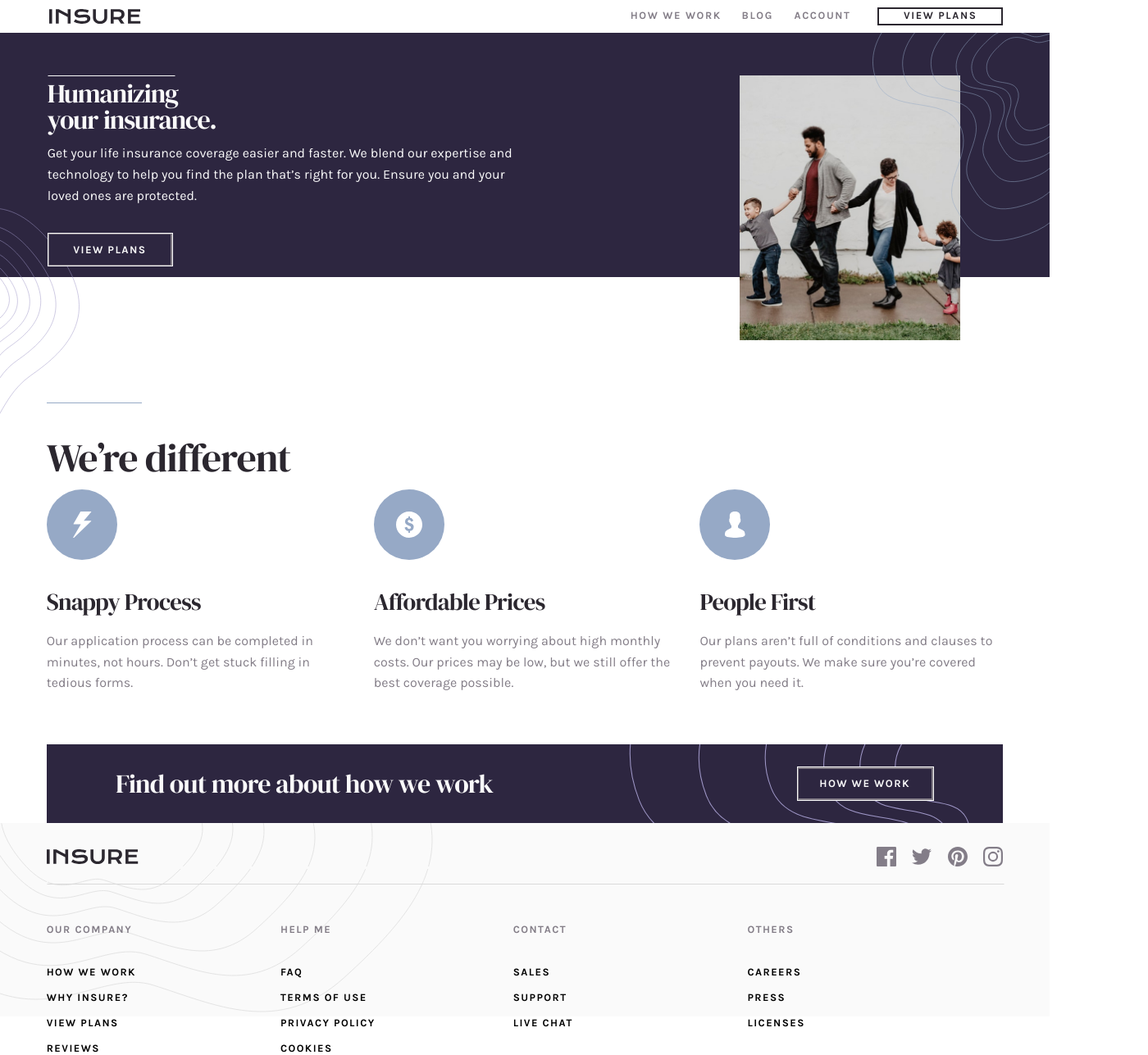
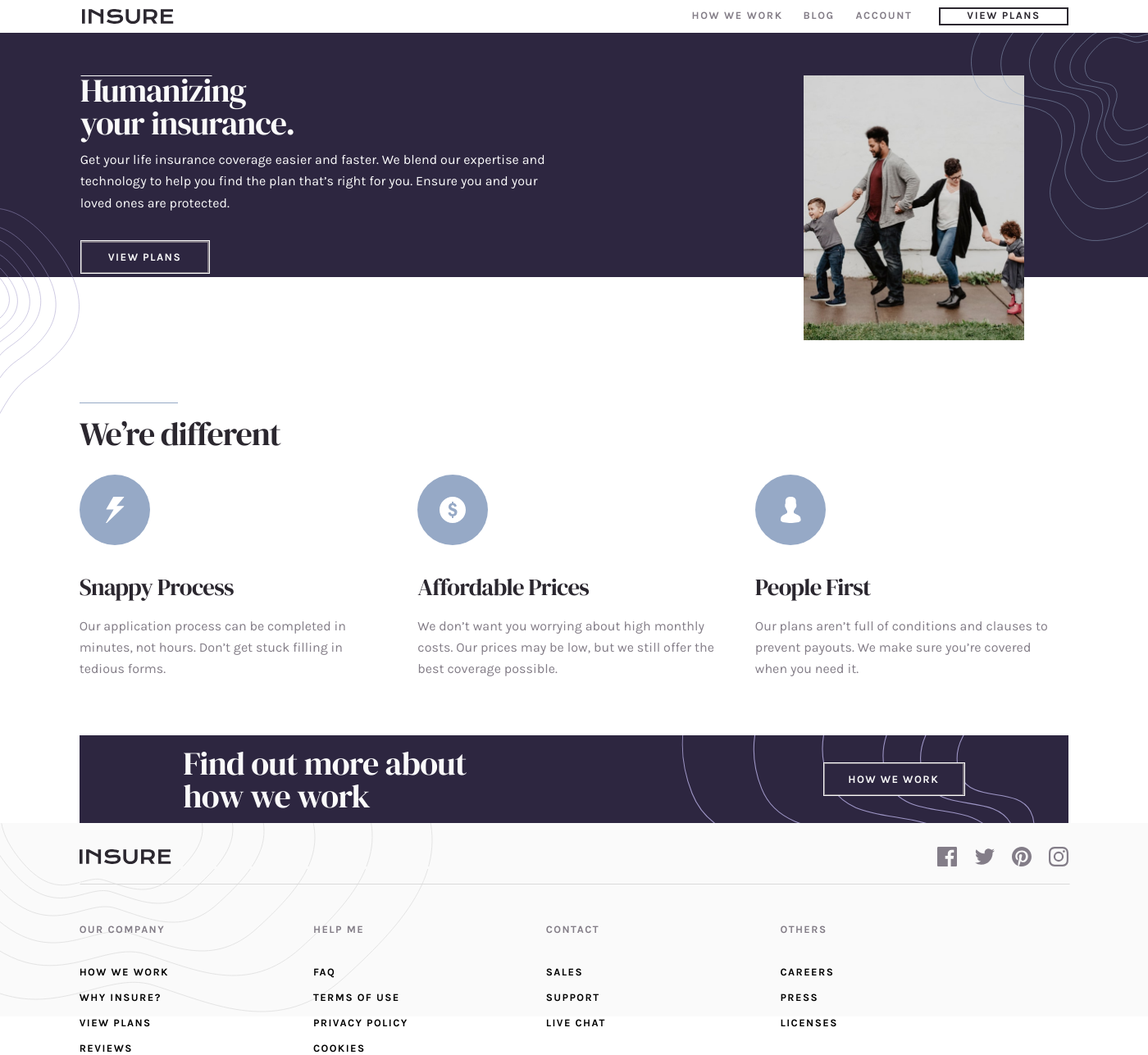
Before and after one commit to cdevp/insure-landing-page-master, a website: page index.html in a window 1280 px wide. Shown: the whole page at 82% size, 1400 px wide, since content can reach past the window. Drawn offline with Linux system fonts and the light colour scheme.

Commit message:
Added some more minimum and maximum bounds to landscape view

```diff
--- a/style.scss
+++ b/style.scss
@@ -51,7 +51,7 @@ html, body {
             grid-template-rows:  3.3% 24.90% 6.4% 6.29% 1.17% 41.63% 1fr;
             height: 100%;
             min-height: 1200px;
-            min-width: 1200px;
+            min-width: 1400px;
             position: relative;
             width: 100%;
 
@@ -162,12 +162,14 @@ html, body {
                 background-color: $c-violet;
                 grid-column: 1;
                 grid-row: 2;
+                max-height: 650px;
             }
 
             #right-box-2 {
                 background-color: $c-violet;
                 grid-column: 3;
                 grid-row: 2;
+                max-height: 650px;
             }
 
             #desktop-bg-right {
@@ -201,6 +203,7 @@ html, body {
                     flex-direction: column;
                     grid-column: 1;
                     grid-row: 1;
+                    max-height: 650px;
                     padding-left: 1px;
                     padding-right: 51%;
                     position: relative;
@@ -612,19 +615,21 @@ html, body {
     body {
         #content {
             #box-2 .heading {
-                font-size: 2.0rem;
-                line-height: 2rem;
+                font-size: 2.5rem;
+                line-height: 2.5rem;
                 margin-bottom: 2%;
             }
 
             #box-5 {
                 .heading {
-                    font-size: 3.0rem;
+                    font-size: 2.5rem;
+                    margin-top: 0.1rem;
                 }
 
                 #banner-grid #banner .heading {
-                    font-size: 2.0rem;
-                    line-height: 2rem;
+                    font-size: 2.5rem;
+                    line-height: 2.5rem;
+                    width: 30%;
                 }
             }
         }
```
Also changed, not shown: style.css, 1 other file.
